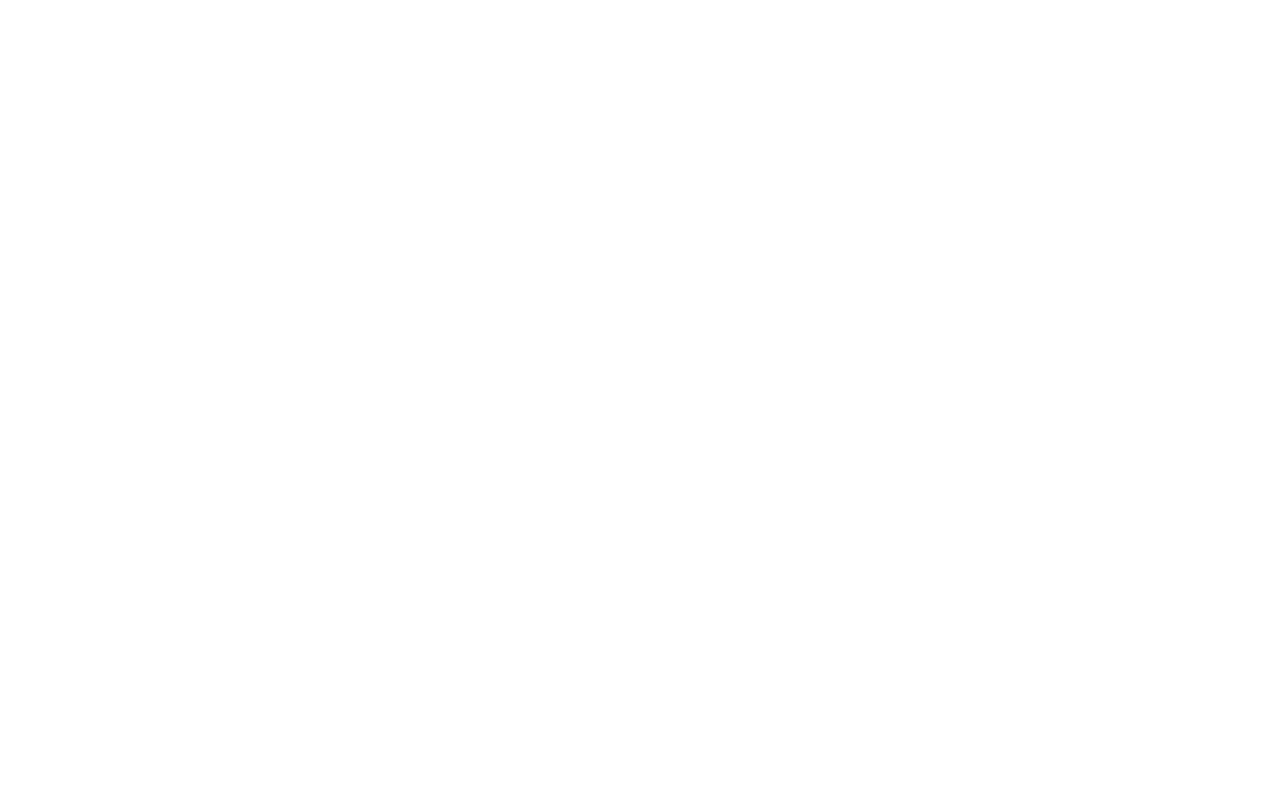
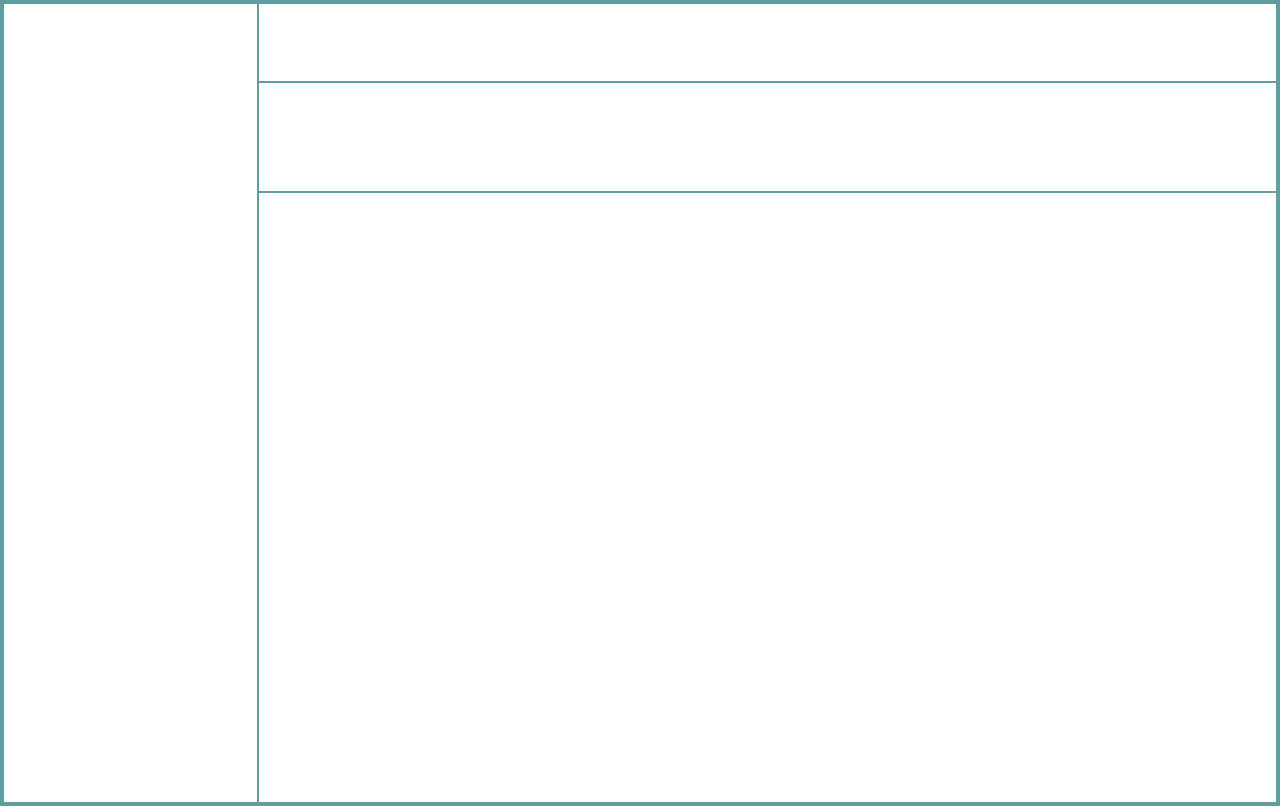
Before and after one commit to Sankalp-G/css-admin-dashboard, a plain HTML site: page index.html in a window 1280 px wide. Drawn offline with Linux system fonts and the light colour scheme.

Commit message:
add basic overall layout

```diff
--- a/index.html
+++ b/index.html
@@ -7,7 +7,16 @@
   <title>Admin Dashboard</title>
   <link rel="stylesheet" href="styles.css">
 </head>
+
 <body>
+  <div class="container">
+    <div class="sidebar"></div>
 
+    <div class="header"></div>
+
+    <div class="action-bar"></div>
+
+    <div class="content"></div>
+  </div>
 </body>
 </html>
--- a/styles.css
+++ b/styles.css
@@ -0,0 +1,16 @@
+* {
+  margin: 0;
+  padding: 0;
+  border: 1px solid cadetblue;
+}
+
+.container {
+  height: 100vh;
+  display: grid;
+  grid-template-columns: 1fr 4fr;
+  grid-template-rows: 1.3fr 1.8fr 10fr;
+}
+
+.sidebar {
+  grid-row: 1 / 4;
+}
```
